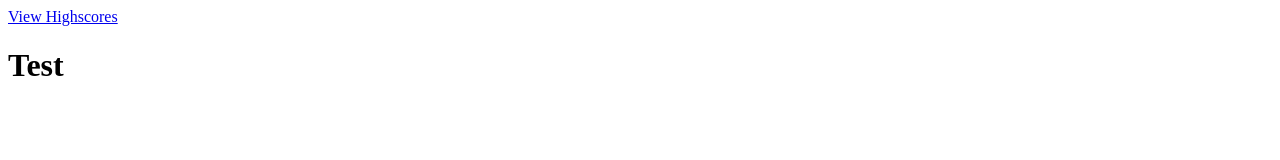
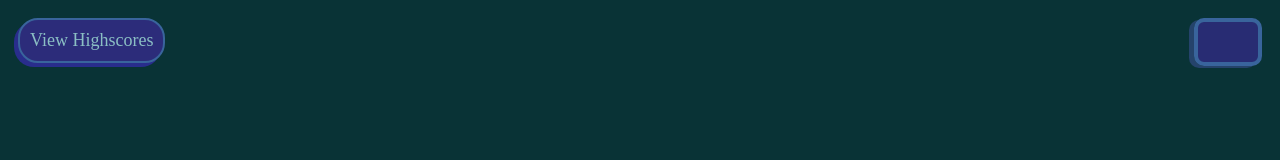
Before and after one commit to JesseEmerson7/quiz-time, a plain HTML site: page index.html in a window 1280 px wide. Drawn offline with Linux system fonts and the light colour scheme.

Commit message:
Set up html and css for quiz page

```diff
--- a/assets/css/style.css
+++ b/assets/css/style.css
@@ -1,9 +1,38 @@
-#highscore {
-    color: red;
-    text-decoration: none;
-    font-size: 100px;
+html {
+    padding: 10px;
+    background-color: rgb(9, 51, 54) ;
 }
 
-h1 {
-    color: red;
+header {
+    text-align: center;
+    display: inline;
 }
+
+
+a {
+    color: rgb(139, 191, 196);
+    text-decoration: none;
+    font-size: 18px;
+    background-color: rgb(44, 44, 122);
+    padding: 10px;
+    border-radius: 20px;
+    display: inline-block;
+    vertical-align: center;
+    float: left;
+    border: solid rgb(57, 100, 156) 2px;
+    box-shadow: -4px 4px rgba(45, 45, 149, 0.904);
+}
+
+#timer {
+    border: solid rgb(57, 100, 156) 4px;
+    display: inline-block;
+    vertical-align: center;
+    float: right;
+    background-color:rgba(44, 44, 122, 0.904);
+
+    width: 60px;
+    height: 40px;
+    border-radius: 10px;
+    box-shadow: -5px 2px rgb(37, 67, 107);
+
+}
--- a/index.html
+++ b/index.html
@@ -5,15 +5,14 @@
     <meta http-equiv="X-UA-Compatible" content="IE=edge">
     <meta name="viewport" content="width=device-width, initial-scale=1.0">
     <title>Quiz Time!</title>
-    <style href="./assets/css/style.css"></style>
+    <link rel="stylesheet" href="./assets/css/style.css">
 </head>
 <body>
     <header id="top-box">
         <div><a href="./highscore.html">View Highscores</a></div id="highscore">
-        <div id="Timer"></div>
+        <div id="timer"></div>
     </header>
     <main id="quiz-box">
-        <h1>Test</h1>
 
     </main>
      <script src="assets/js/script.js"></script>
```
